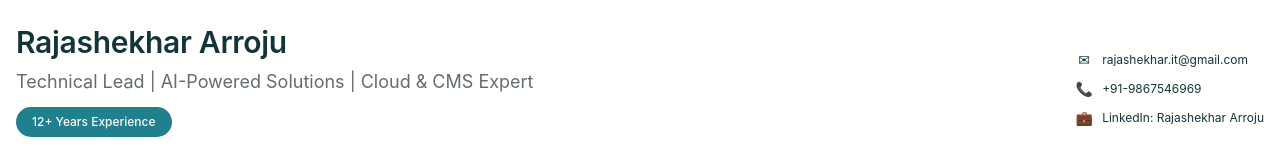
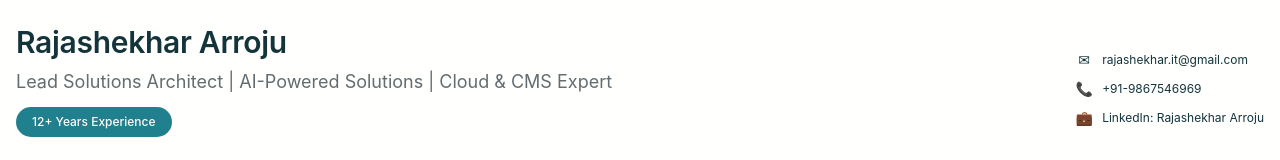
Before and after one commit to RajashekharArroju/Portfolio, a plain HTML site: page index.html in a window 1280 px wide. Shown: the top 160 px of the page. Drawn offline with Linux system fonts and the light colour scheme; a web font is replaced by a local one.

Commit message:
Update index.html

```diff
--- a/index.html
+++ b/index.html
@@ -13,7 +13,7 @@
             <div class="header-content">
                 <div class="header-info">
                     <h1 class="name">Rajashekhar Arroju</h1>
-                    <p class="title">Technical Lead | AI-Powered Solutions | Cloud & CMS Expert</p>
+                    <p class="title">Lead Solutions Architect | AI-Powered Solutions | Cloud & CMS Expert</p>
                     <p class="experience-badge">12+ Years Experience</p>
                 </div>
                 <div class="contact-info">
```
